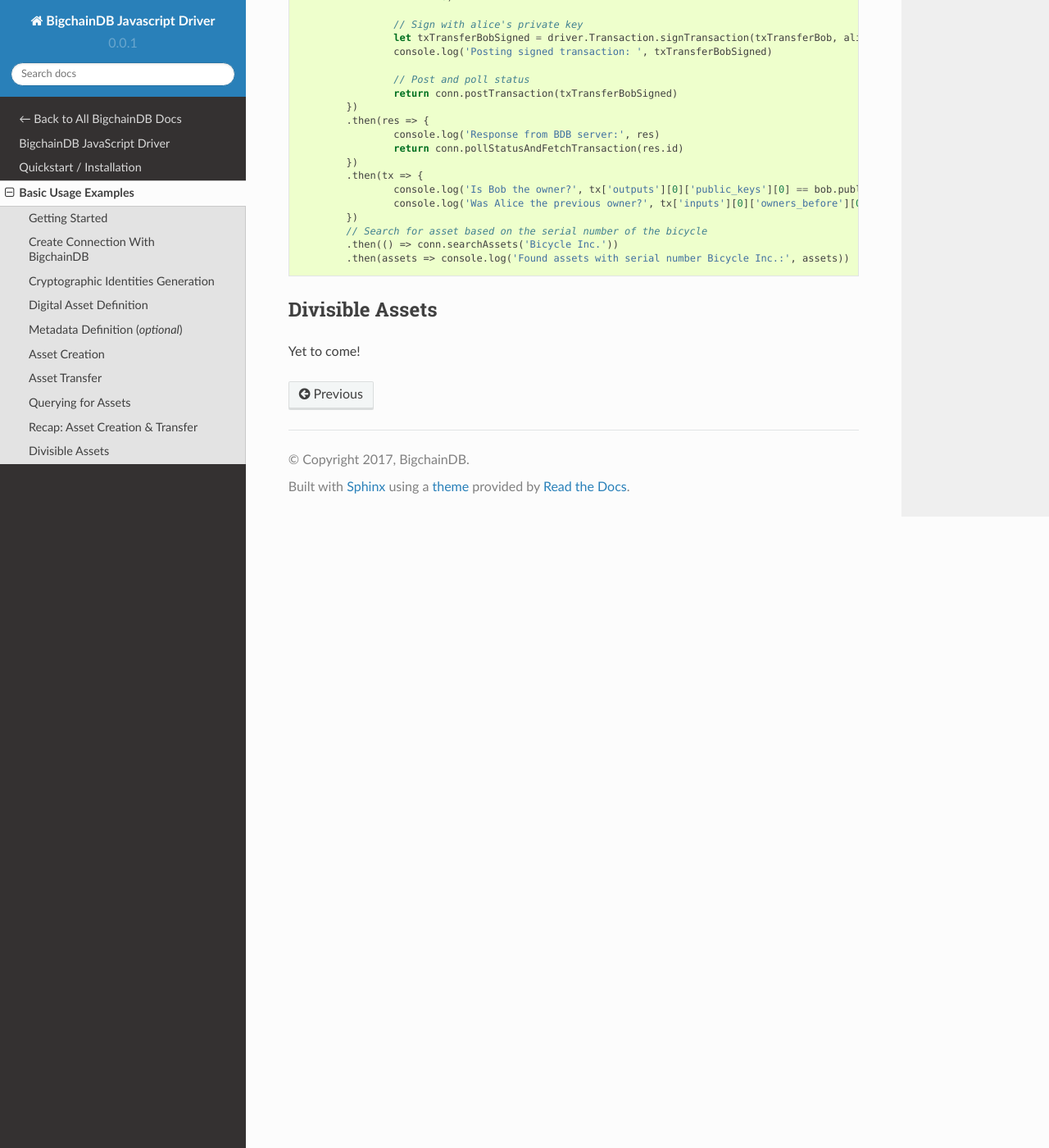
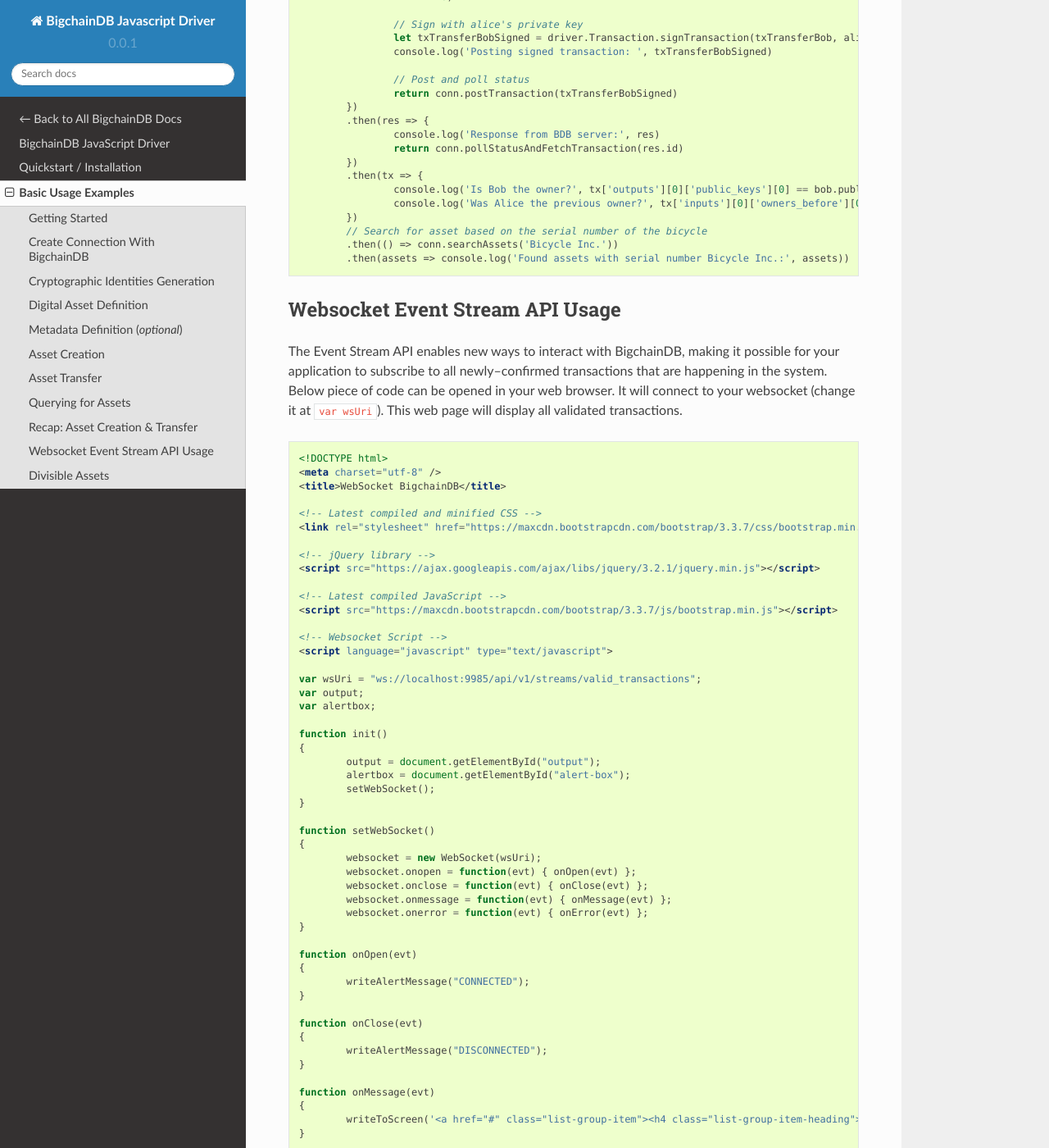
Before and after one commit to bigchaindb/js-bigchaindb-driver, a Sphinx documentation site: the page built from docs/source/usage.rst, in a window 1280 px wide and 1400 px high, scrolled down 6514 px. Shown: the whole window at 82% size. Built offline with Sphinx 7.4.7 and the Read the Docs theme 2.0.0, drawn with Linux system fonts in a browser that asks for light colours; some of the changed text lies outside the part shown.

Commit message:
Webpage for seeing txs from event stream api added

```diff
--- a/docs/source/usage.rst
+++ b/docs/source/usage.rst
@@ -357,6 +357,113 @@
 		.then(() => conn.searchAssets('Bicycle Inc.'))
 		.then(assets => console.log('Found assets with serial number Bicycle Inc.:', assets))
 
+
+Websocket Event Stream API Usage
+--------------------------------
+
+The Event Stream API enables new ways to interact with BigchainDB, making it possible for your application to subscribe to all newly–confirmed transactions that are happening in the system.
+Below piece of code can be opened in your web browser. It will connect to your websocket (change it at ``var wsUri``). This web page will display all validated transactions.
+
+.. code-block:: html
+
+	<!DOCTYPE html>
+	<meta charset="utf-8" />
+	<title>WebSocket BigchainDB</title>
+
+	<!-- Latest compiled and minified CSS -->
+	<link rel="stylesheet" href="https://maxcdn.bootstrapcdn.com/bootstrap/3.3.7/css/bootstrap.min.css">
+
+	<!-- jQuery library -->
+	<script src="https://ajax.googleapis.com/ajax/libs/jquery/3.2.1/jquery.min.js"></script>
+
+	<!-- Latest compiled JavaScript -->
+	<script src="https://maxcdn.bootstrapcdn.com/bootstrap/3.3.7/js/bootstrap.min.js"></script>
+
+	<!-- Websocket Script -->
+	<script language="javascript" type="text/javascript">
+
+	var wsUri = "ws://localhost:9985/api/v1/streams/valid_transactions";
+	var output;
+	var alertbox;
+
+	function init()
+	{
+		output = document.getElementById("output");
+		alertbox = document.getElementById("alert-box");
+		setWebSocket();
+	}
+
+	function setWebSocket()
+	{
+		websocket = new WebSocket(wsUri);
+		websocket.onopen = function(evt) { onOpen(evt) };
+		websocket.onclose = function(evt) { onClose(evt) };
+		websocket.onmessage = function(evt) { onMessage(evt) };
+		websocket.onerror = function(evt) { onError(evt) };
+	}
+
+	function onOpen(evt)
+	{
+		writeAlertMessage("CONNECTED");
+	}
+
+	function onClose(evt)
+	{
+		writeAlertMessage("DISCONNECTED");
+	}
+
+	function onMessage(evt)
+	{
+		writeToScreen('<a href="#" class="list-group-item"><h4 class="list-group-item-heading">Valid Transaction</h4><p class="list-group-item-text">' + evt.data + '</p></a>');
+	}
+
+	function onError(evt)
+	{
+		writeToScreen('<span style="color: red;">ERROR:</span> ' + evt.data);
+	}
+
+	function closeConnection(evt)
+	{
+		websocket.close()
+	}
+
+	function writeToScreen(message)
+	{
+		var pre = document.createElement("p");
+		pre.style.wordWrap = "break-word";
+		pre.innerHTML = message;
+		output.appendChild(pre);
+	}
+
+	function writeAlertMessage(message)
+	{
+		var alert = document.createElement("div");
+		alert.className = "alert alert-success";
+		alert.setAttribute("role", "alert");
+		alert.innerHTML = message;
+		alertbox.appendChild(alert);
+	}
+
+	/* Initialize websocket and attach all events */
+	window.addEventListener("load", init, false);
+
+	/* Event called on closing browser or refreshing page to close connection */
+	window.addEventListener("beforeunload", closeConnection, false);
+
+	</script>
+
+	<!-- HTML Template -->
+	<div class="container">
+		<h2>WebSocket API Stream Valid Transactions BigchainDB</h2>
+		<div id="alert-box"></div>
+
+		<!-- Div for attachting all outputs -->
+		<div id="output" class="list-group"></div>
+	</div>
+
+
+
+
 Divisible Assets
 ----------------
 
```
